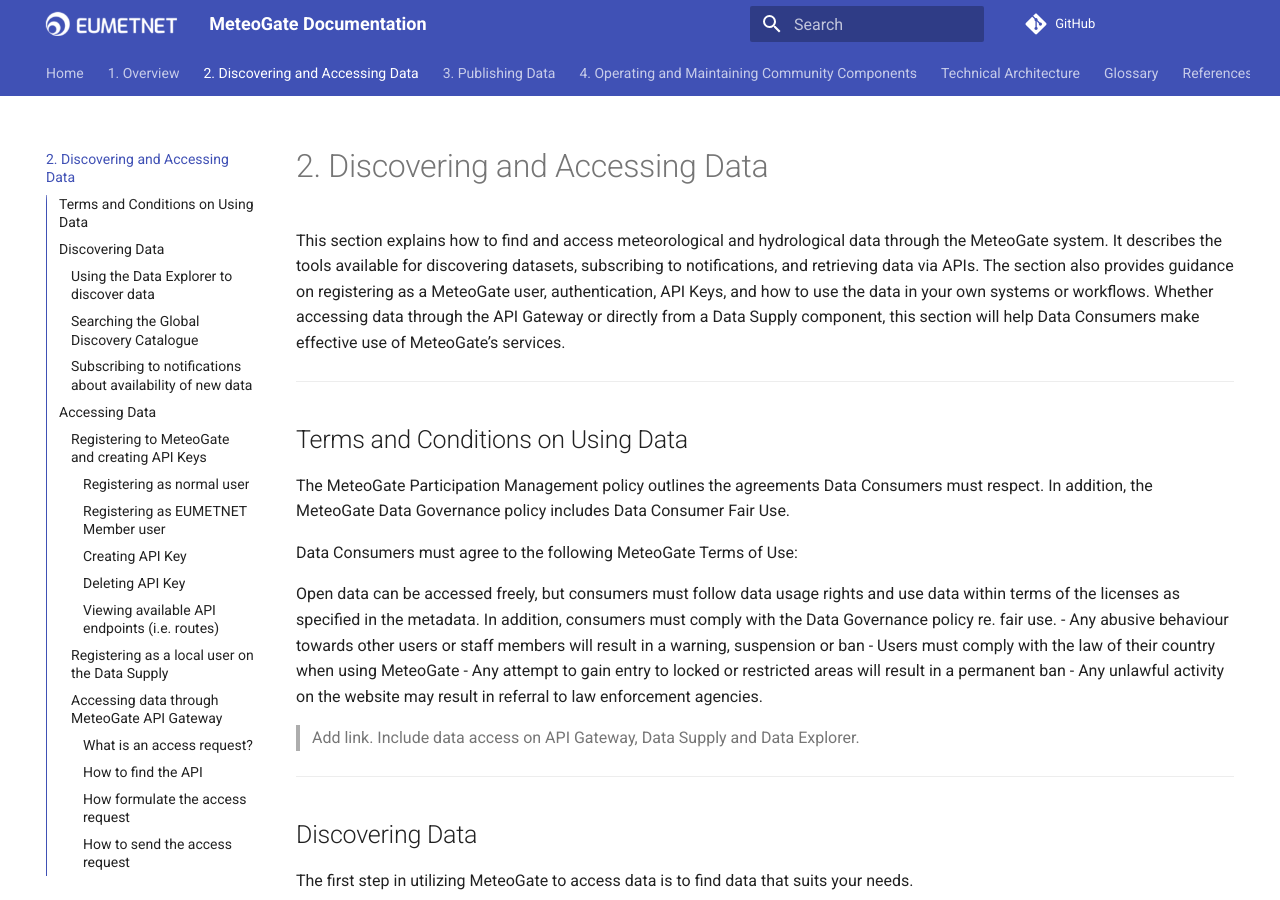
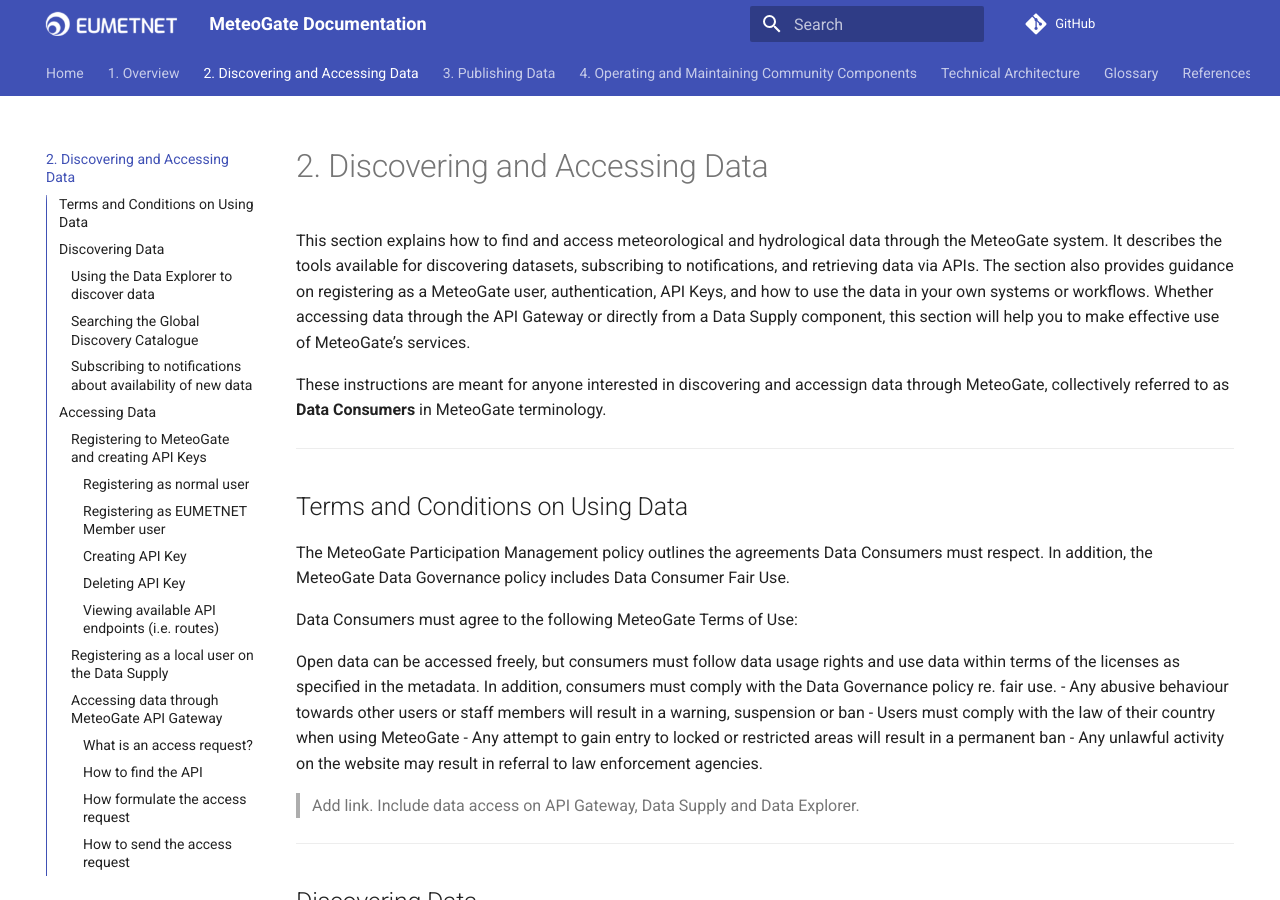
Before and after one commit to EUMETNET/meteogate-documentation, an MkDocs documentation site: the page built from docs/2-discovering-and-accessing-data.md, in a window 1280 px wide and 900 px high. Built offline with MkDocs 1.6.1 and Material for MkDocs 9.7.7, drawn with Linux system fonts in a browser that asks for light colours; comment, search, counter and statistics services are not loaded.

Commit message:
Update 2-discovering-and-accessing-data.md

```diff
--- a/docs/2-discovering-and-accessing-data.md
+++ b/docs/2-discovering-and-accessing-data.md
@@ -1,6 +1,8 @@
 # 2. Discovering and Accessing Data
 
-This section explains how to find and access meteorological and hydrological data through the MeteoGate system. It describes the tools available for discovering datasets, subscribing to notifications, and retrieving data via APIs. The section also provides guidance on registering as a MeteoGate user, authentication, API Keys, and how to use the data in your own systems or workflows. Whether accessing data through the API Gateway or directly from a Data Supply component, this section will help Data Consumers make effective use of MeteoGate’s services.
+This section explains how to find and access meteorological and hydrological data through the MeteoGate system. It describes the tools available for discovering datasets, subscribing to notifications, and retrieving data via APIs. The section also provides guidance on registering as a MeteoGate user, authentication, API Keys, and how to use the data in your own systems or workflows. Whether accessing data through the API Gateway or directly from a Data Supply component, this section will help you to make effective use of MeteoGate’s services.
+
+These instructions are meant for anyone interested in discovering and accessign data through MeteoGate, collectively referred to as **Data Consumers** in MeteoGate terminology.
 
 ---
 
```
